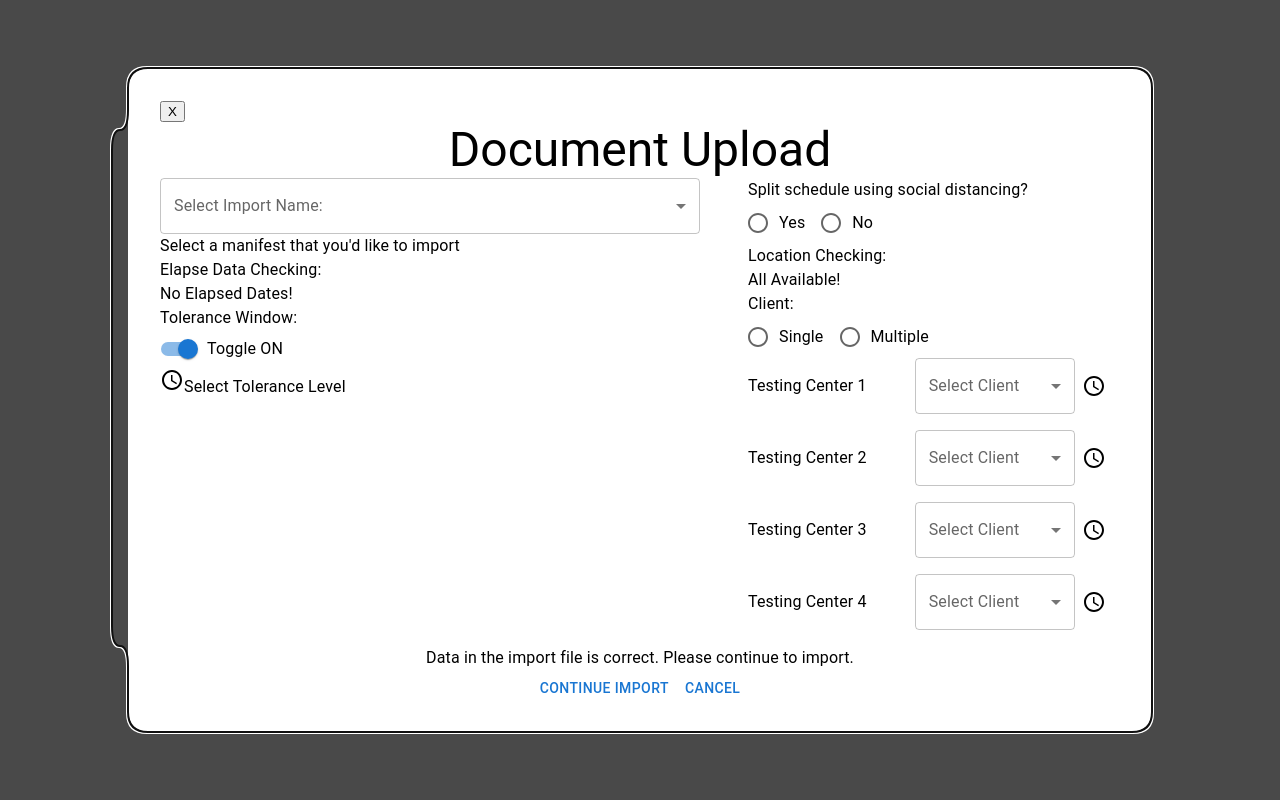
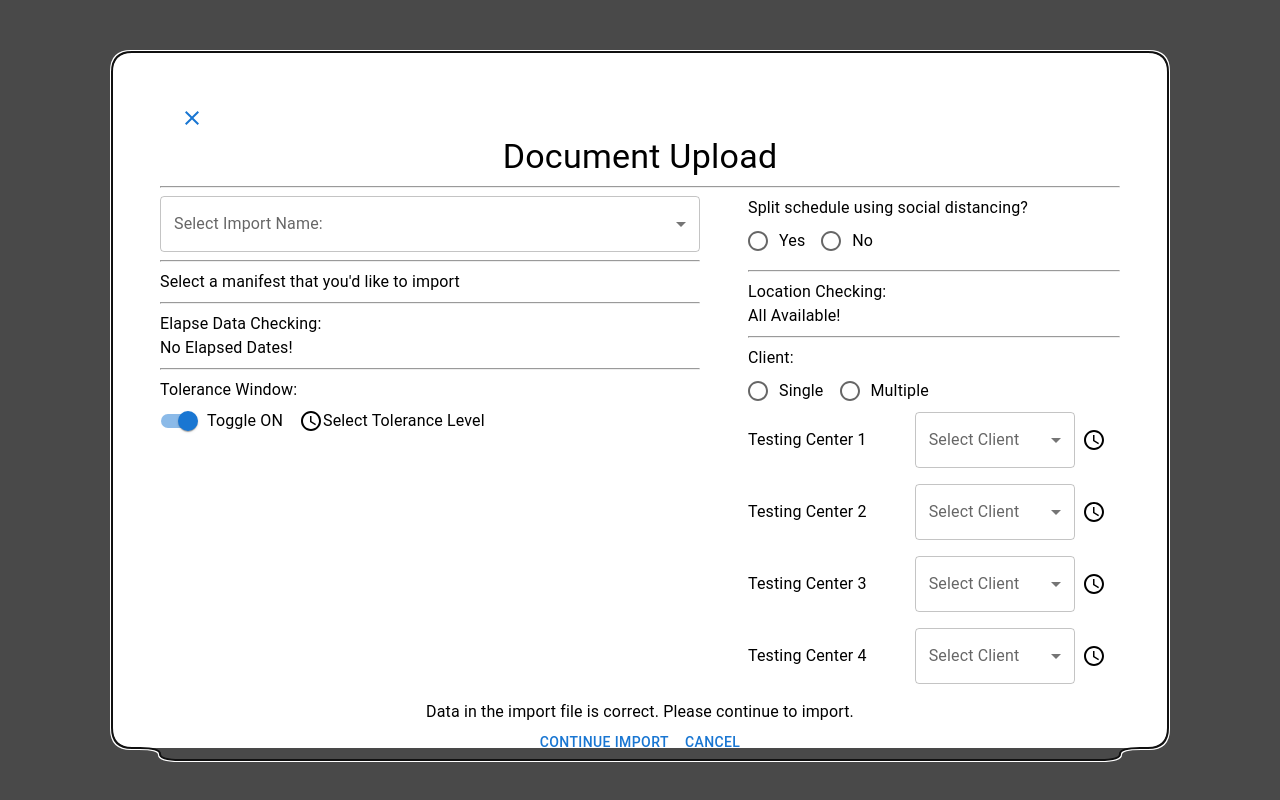
Before and after one commit to jpluncumilla/doc-uploader, a React (Create React App) app: page / in a window 1280 px wide. Built offline with nearby package versions, Linux system fonts and the light colour scheme.

Commit message:
Included hr and updated the toggle section

```diff
--- a/src/App.js
+++ b/src/App.js
@@ -11,7 +11,7 @@ const style = {
   width: '75%',
   height: '75%',
   bgcolor: '#ffffff',
-  p: 4,
+  p: 6,
   borderRadius: 5
 }
 
--- a/src/components/DocModal.js
+++ b/src/components/DocModal.js
@@ -1,6 +1,7 @@
 import { useState } from "react";
 import { Grid, Typography, FormControl, InputLabel, Select, MenuItem, Box, Button, Switch, Radio, RadioGroup, FormControlLabel } from "@mui/material";
 import AccessTimeOutlinedIcon from '@mui/icons-material/AccessTimeOutlined';
+import CloseOutlinedIcon from '@mui/icons-material/CloseOutlined';
 
 export const DocModal = () => {
   const [age, setAge] = useState('')
@@ -11,9 +12,10 @@ export const DocModal = () => {
 
     return (
       <>
-        <button>X</button>
+        <Button><CloseOutlinedIcon /></Button>
 
-        <Typography variant="h3" align="center">Document Upload</Typography>
+        <Typography variant="h4" align="center">Document Upload</Typography>
+        <hr />
 
         <Grid container spacing={6}>
             <Grid item xs={7} align='left'>
@@ -28,18 +30,24 @@ export const DocModal = () => {
                   <MenuItem value={'Import name 2'}>Import Name 2</MenuItem>
                 </Select>
               </FormControl>
+              <hr />
 
               {/* UPLOADER */}
               <Typography variant="body1" align="left">Select a manifest that you'd like to import</Typography>
+              <hr />
 
               {/* DATA CHECKING */}
               <Typography variant="body1" align="left">Elapse Data Checking:</Typography>
               <Typography variant="body1" align="left">No Elapsed Dates!</Typography>
+              <hr />
 
               {/* TOGGLE WINDOW */}
               <Typography variant="body1" align="left">Tolerance Window:</Typography>
-              <FormControlLabel control={<Switch defaultChecked />} label="Toggle ON" />
-              <Typography variant="body1" align="left"><AccessTimeOutlinedIcon />Select Tolerance Level</Typography>
+              <Grid container alignItems="center">
+                <FormControlLabel control={<Switch defaultChecked />} label="Toggle ON" />
+                <AccessTimeOutlinedIcon />
+                <Typography variant="body1" align="left">Select Tolerance Level</Typography>
+              </Grid>
 
             </Grid>
 
@@ -52,9 +60,12 @@ export const DocModal = () => {
                   <FormControlLabel value="No" control={<Radio />} label="No" />
                 </RadioGroup>
               </FormControl>
+              <hr />
+
 
               <Typography variant="body1" align="left">Location Checking:</Typography>
               <Typography variant="body1" align="left">All Available!</Typography>
+              <hr />
 
               <FormControl>
                 <Typography variant="body1" align="left">Client:</Typography>
```
